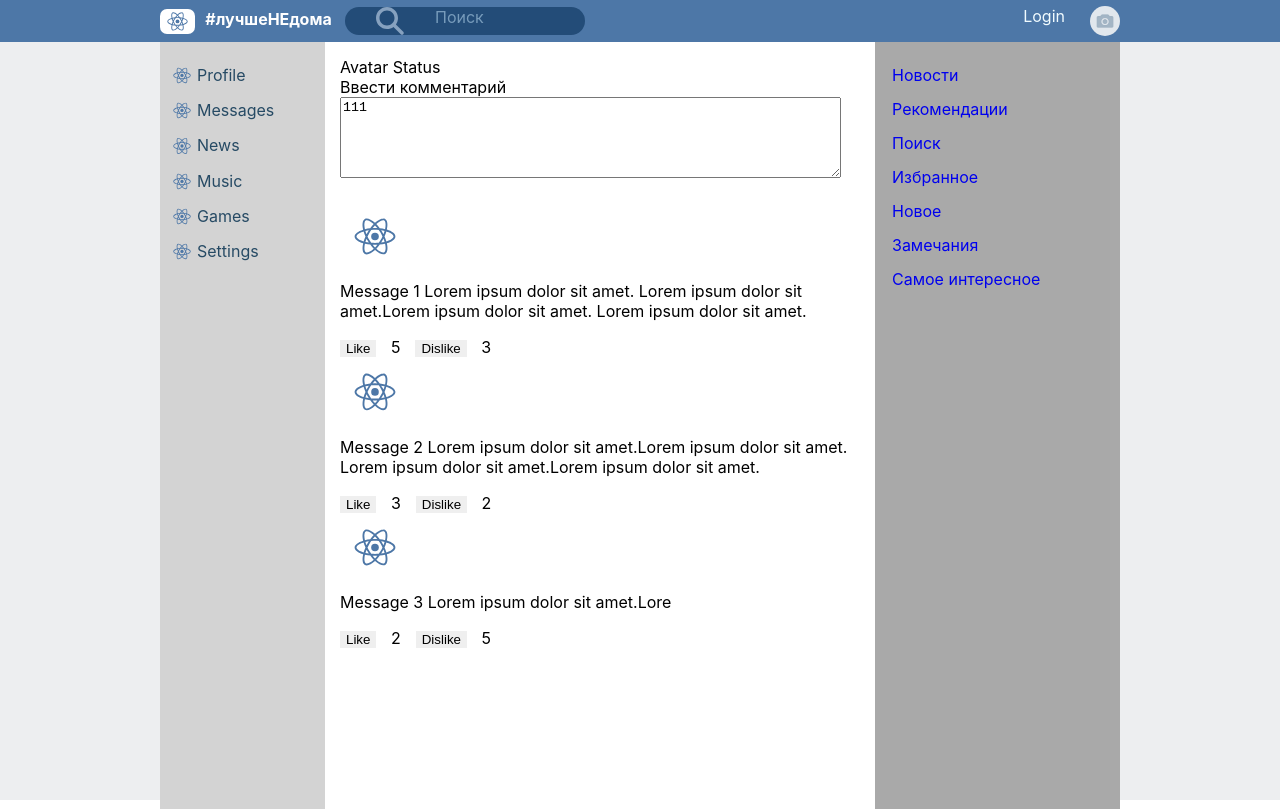
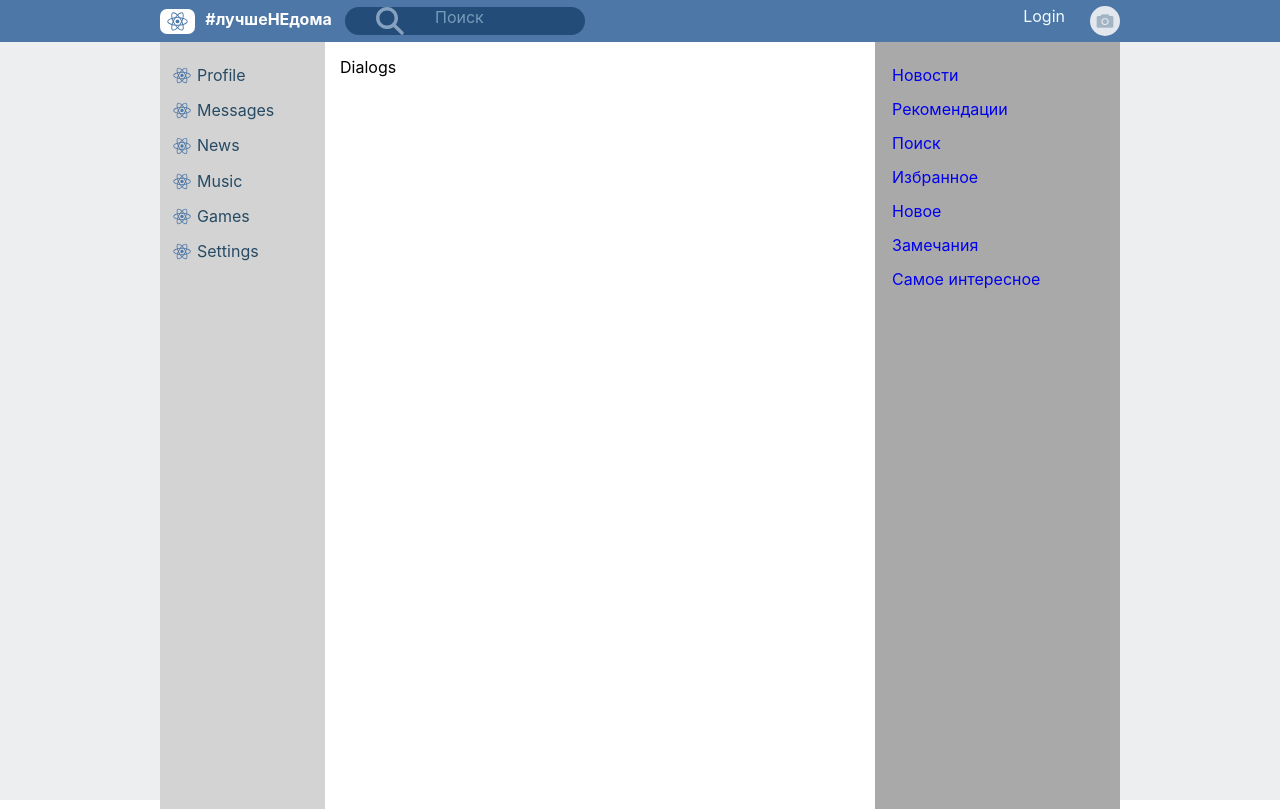
Before and after one commit to Igorvl/JSX, a React (Create React App) app: page /profile in a window 1280 px wide. Built offline with nearby package versions, Linux system fonts and the light colour scheme.

Commit message:
Samura_rev2 18 Dialogs page start

```diff
--- a/src/App.js
+++ b/src/App.js
@@ -4,14 +4,18 @@ import Header from "./components/Header/Header";
 import Navbar from "./components/Main/Navbar";
 import MainAside from "./components/Main/MainAside";
 import Profile from "./components/Main/Profile/Profile";
+import Dialogs from "./components/Main/Dialogs/Dialogs";
 
 export default () => {
 	return (
 		<div className={s.app}>
 			<Header/>
-			<main className={s.main}>
+			<main className={s.body}>
 				<Navbar/>
-				<Profile/>
+				<div className={s.mainField}>
+					{/*<Profile/>*/}
+					<Dialogs/>
+				</div>
 				<MainAside/>
 			</main>
 		</div>
--- /dev/null
+++ b/src/components/Main/Dialogs/Dialogs.js
@@ -0,0 +1,12 @@
+import React from 'react';
+import s from '../../../css/Dialogs.module.css';
+
+export default () => {
+	return (
+		<div className={s.mainProfile}>
+			<div>
+				Dialogs
+			</div>
+		</div>
+	);
+};
--- a/src/components/Main/Profile/MyPosts/MyPosts.js
+++ b/src/components/Main/Profile/MyPosts/MyPosts.js
@@ -9,6 +9,7 @@ export default () => {
 			<div>
 				<textarea name="#" id="" cols="60" rows="5">111</textarea>
 			</div>
+			<button className={s.postBtn}>Add post</button>
 			<div className={s.posts}>
 				<Post msg='Message 1 Lorem ipsum dolor sit amet. Lorem ipsum dolor sit amet.Lorem ipsum dolor sit amet. Lorem ipsum dolor sit amet.' like='5' dislike='3'/>
 				<Post msg='Message 2 Lorem ipsum dolor sit amet.Lorem ipsum dolor sit amet. Lorem ipsum dolor sit amet.Lorem ipsum dolor sit amet.' like='3' dislike='2'/>
--- a/src/css/App.module.css
+++ b/src/css/App.module.css
@@ -3,7 +3,7 @@
     height: 100vh;
 }
 
-.main{
+.body{
     display: grid;
     grid-template-columns: auto 165px 550px 245px auto;
 }
@@ -14,3 +14,6 @@
     max-width: 960px;
     grid-template-columns: auto 165px 550px 245px auto;
 }
+.mainField{
+    grid-area: 1/3/2/4;
+}
--- /dev/null
+++ b/src/css/Dialogs.module.css
@@ -0,0 +1,8 @@
+.mainProfile {
+
+    grid-area: 1/3/2/4;
+    padding: 15px 0 0 15px;
+    background-color: white;
+    height: 94vh;
+
+}
--- a/src/css/MyPosts.module.css
+++ b/src/css/MyPosts.module.css
@@ -3,5 +3,11 @@
 }
 
 .posts{
-    margin-top: 30px;
+    margin-top: 10px;
 }
+.postBtn {
+    /*margin-right: 10px;*/
+    margin-top: 10px;
+    padding: 5px;
+    border: none;
+}
```
